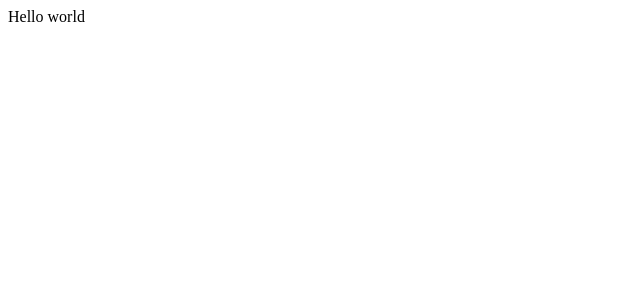
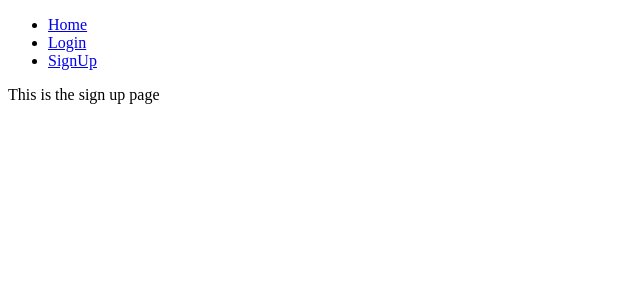
Before and after one commit to mhzhou95/bubbles-app, a React (Create React App) app in the folder frontend/: page /signup in a window 1280 px wide. Shown: the top 300 px of the page, without its empty margins (0-640 px from the left). Built offline with nearby package versions, Linux system fonts and the light colour scheme.

Commit message:
basic navbar with template signup pages

```diff
--- a/frontend/package.json
+++ b/frontend/package.json
@@ -3,9 +3,12 @@
   "version": "0.1.0",
   "private": true,
   "dependencies": {
+    "axios": "^0.19.0",
     "react": "^16.8.6",
     "react-dom": "^16.8.6",
-    "react-scripts": "3.0.1"
+    "react-router-dom": "^5.0.1",
+    "react-scripts": "3.0.1",
+    "uuid": "^3.3.2"
   },
   "scripts": {
     "start": "react-scripts start",
--- a/frontend/public/index.html
+++ b/frontend/public/index.html
@@ -3,10 +3,10 @@
 
 <head>
   <meta charset="utf-8" />
-  <link rel="shortcut icon" href="%PUBLIC_URL%/favicon.ico" />
   <meta name="viewport" content="width=device-width, initial-scale=1" />
   <meta name="theme-color" content="#000000" />
-  <title>React App</title>
+  <script src="https://kit.fontawesome.com/9b844615f6.js"></script>
+  <title>mern stack app</title>
 </head>
 
 <body>
--- a/frontend/src/App.js
+++ b/frontend/src/App.js
@@ -1,11 +1,21 @@
 import React from 'react';
+import { BrowserRouter as Router, Switch, Route } from 'react-router-dom';
 
+import Navbar from './components/Navbar.component';
+import Home from './components/Home.component';
+import Login from './components/Login.component';
+import Signup from './components/Signup.component';
 
-function App() {
+const App = () => {
   return (
-    <div>
-      Hello world
-    </div>
+    <Router>
+      <Navbar />
+      <Switch>
+        <Route exact path="/" component={Home} />
+        <Route exact path="/login" component={Login} />
+        <Route exact path="/signup" component={Signup} />
+      </Switch>
+    </Router>
   );
 }
 
--- /dev/null
+++ b/frontend/src/components/Home.component.js
@@ -0,0 +1,11 @@
+import React from 'react'
+
+const Home = () => {
+  return (
+    <div>
+      This is the home page
+    </div>
+  )
+}
+
+export default Home;
--- /dev/null
+++ b/frontend/src/components/Login.component.js
@@ -0,0 +1,11 @@
+import React from 'react'
+
+const Login = () => {
+  return (
+    <div>
+      This is the login page
+    </div>
+  )
+}
+
+export default Login
--- /dev/null
+++ b/frontend/src/components/Navbar.component.js
@@ -0,0 +1,16 @@
+import React from 'react'
+import { Link } from 'react-router-dom';
+
+const Navbar = () => {
+  return (
+    <nav>
+      <ul>
+        <li><Link to="/">Home</Link></li>
+        <li><Link to="/login">Login</Link></li>
+        <li><Link to="/signup">SignUp</Link></li>
+      </ul>
+    </nav>
+  )
+}
+
+export default Navbar;
--- /dev/null
+++ b/frontend/src/components/Signup.component.js
@@ -0,0 +1,11 @@
+import React from 'react'
+
+const Signup = () => {
+  return (
+    <div>
+      This is the sign up page
+    </div>
+  )
+}
+
+export default Signup;
```
Also changed, not shown: 1 other file (tests, documents, lock files or other folders).
